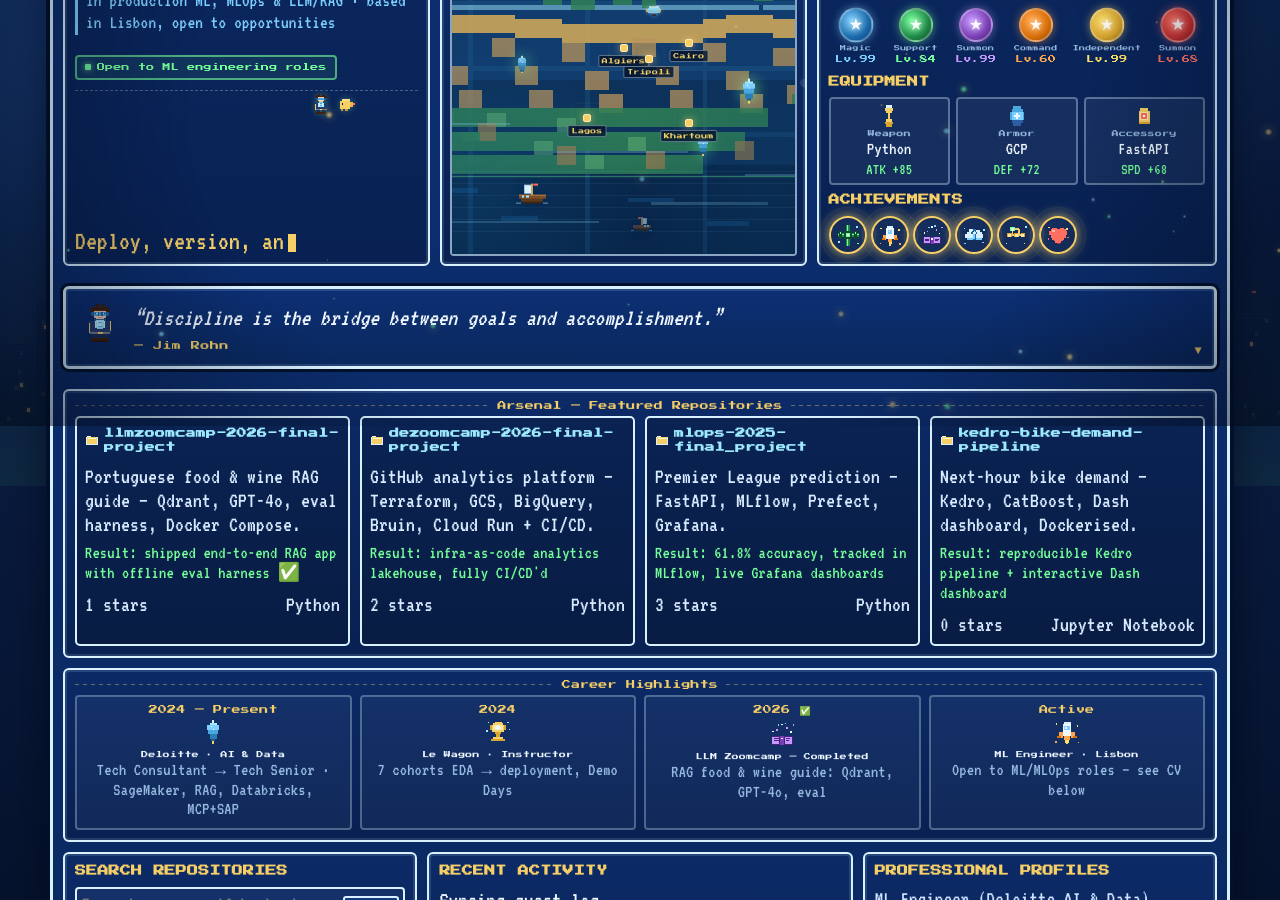
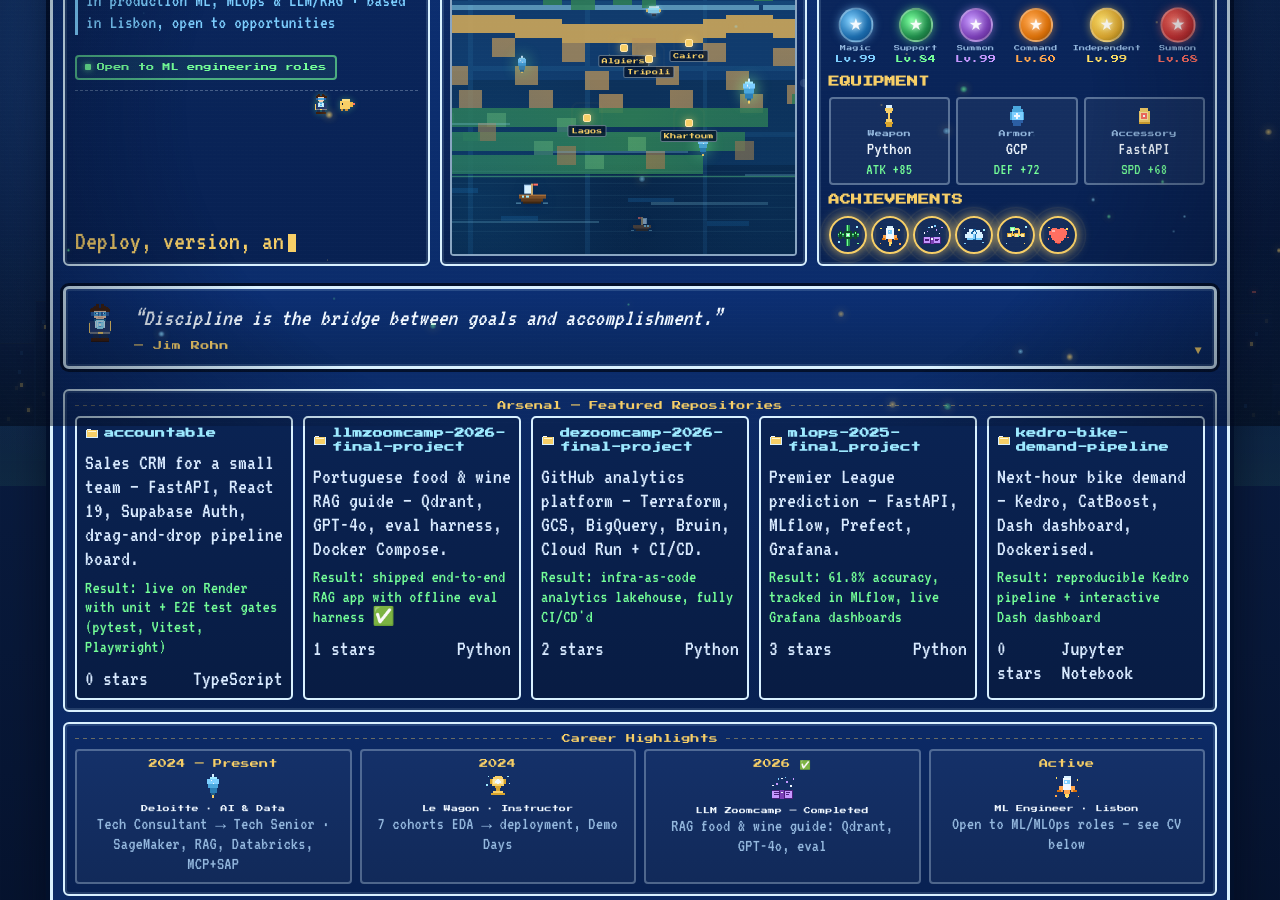
Before and after one commit to RuiFSP/RuiFSP, a plain HTML site: page docs/index.html in a window 1280 px wide. Shown: the part 374-1274 px from the top of the page. Drawn offline with Linux system fonts and the light colour scheme; no server answers.

Commit message:
feat: feature accountable in Arsenal, align og:description count, bump actions to v7 (#6)
- add accountable card (static HTML + FEATURED_META/FEATURED_RESULTS) and raise
  featured slice to 5; pinned repos are now looked up across all repos so a
  deliberately featured fork still renders
- repo grid uses auto-fit so 4 or 5 cards stay on one row
- og:description 4 -> 5 builds; README featured table gains accountable row
- actions/checkout v4 -> v7, actions/setup-python v5 -> v7 (Node 20 EOL warning)

```diff
--- a/docs/index.html
+++ b/docs/index.html
@@ -10,7 +10,7 @@
 
   <meta name="description" content="Rui Pinto — ML Engineer in Lisbon building production ML systems, MLOps pipelines, and LLM/RAG apps. Deloitte AI & Data, Python, AWS/GCP, FastAPI, MLflow." />
   <meta property="og:title" content="Rui Pinto | ML Engineer — Production ML, MLOps, LLMs" />
-  <meta property="og:description" content="Portfolio: 4 production ML/data/LLM builds with metrics, live GitHub telemetry, CV download, and contact." />
+  <meta property="og:description" content="Portfolio: 5 production builds (ML, data, LLM, full-stack) with metrics, live GitHub telemetry, CV download, and contact." />
   <meta property="og:image" content="https://github.com/RuiFSP.png" />
   <meta property="og:url" content="https://ruifsp.github.io/RuiFSP/" />
   <meta property="og:type" content="website" />
@@ -1010,7 +1010,7 @@
     /* REPO GRID */
     .repo-grid {
       display: grid;
-      grid-template-columns: repeat(4, minmax(0, 1fr));
+      grid-template-columns: repeat(auto-fit, minmax(170px, 1fr));
       gap: 10px;
     }
 
@@ -2118,6 +2118,12 @@
       <section class="panel reveal dungeon-section" id="featured-repos">
         <div class="dungeon-label"><span>Arsenal — Featured Repositories</span></div>
         <div class="repo-grid" id="featured-grid">
+          <a class="repo-card" href="https://github.com/RuiFSP/accountable" target="_blank" rel="noopener noreferrer">
+            <h3>accountable</h3>
+            <p>Sales CRM for a small team — FastAPI, React 19, Supabase Auth, drag-and-drop pipeline board.</p>
+            <p class="repo-result">Result: live on Render with unit + E2E test gates (pytest, Vitest, Playwright)</p>
+            <p class="repo-meta"><span class="repo-stars">—</span><span class="repo-lang">TypeScript</span></p>
+          </a>
           <a class="repo-card" href="https://github.com/RuiFSP/llmzoomcamp-2026-final-project" target="_blank" rel="noopener noreferrer">
             <h3>llmzoomcamp-2026-final-project</h3>
             <p>Portuguese food &amp; wine RAG guide — Qdrant, GPT-4o, eval harness, Docker Compose.</p>
@@ -2480,12 +2486,14 @@
       // Curated outcome-driven blurbs — kept even after live GitHub hydration
       // so the static HTML story (metrics, stack) is never overwritten by API descriptions.
       var FEATURED_META = {
+        "accountable": "Sales CRM for a small team — FastAPI, React 19, Supabase Auth, drag-and-drop pipeline board.",
         "llmzoomcamp-2026-final-project": "Portuguese food & wine RAG guide — Qdrant, GPT-4o, eval harness, Docker Compose.",
         "dezoomcamp-2026-final-project": "GitHub analytics platform — Terraform, GCS, BigQuery, Bruin, Cloud Run + CI/CD.",
         "mlops-2025-final_project": "Premier League prediction — FastAPI, MLflow, Prefect, Grafana.",
         "kedro-bike-demand-pipeline": "Next-hour bike demand — Kedro, CatBoost, Dash dashboard, Dockerised."
       };
       var FEATURED_RESULTS = {
+        "accountable": "Result: live on Render with unit + E2E test gates (pytest, Vitest, Playwright)",
         "llmzoomcamp-2026-final-project": "Result: shipped end-to-end RAG app with offline eval harness ✅",
         "dezoomcamp-2026-final-project": "Result: infra-as-code analytics lakehouse, fully CI/CD'd",
         "mlops-2025-final_project": "Result: 61.8% accuracy, tracked in MLflow, live Grafana dashboards",
@@ -2909,8 +2917,10 @@
           var ownRepos = repos.filter(function (repo) { return !repo.fork; });
 
           var pinnedFeaturedRepoNames = PINNED_FEATURED;
+          // Pinned picks are looked up across ALL repos (not just non-forks), so a
+          // deliberately featured fork such as accountable still renders.
           var pinnedFeaturedRepos = pinnedFeaturedRepoNames.map(function (name) {
-            return ownRepos.find(function (repo) { return repo.name === name; });
+            return repos.find(function (repo) { return repo.name === name; });
           }).filter(Boolean);
 
           var rankedRepos = ownRepos.slice().sort(function (a, b) {
@@ -2921,7 +2931,7 @@
 
           var featured = pinnedFeaturedRepos.concat(rankedRepos.filter(function (repo) {
             return pinnedFeaturedRepoNames.indexOf(repo.name) === -1;
-          })).slice(0, 4);
+          })).slice(0, 5);
 
           featuredReposCache = featured.slice();
           var totalStars = ownRepos.reduce(function (acc, repo) { return acc + (repo.stargazers_count || 0); }, 0);
```
Also changed, not shown: 2 other files.
